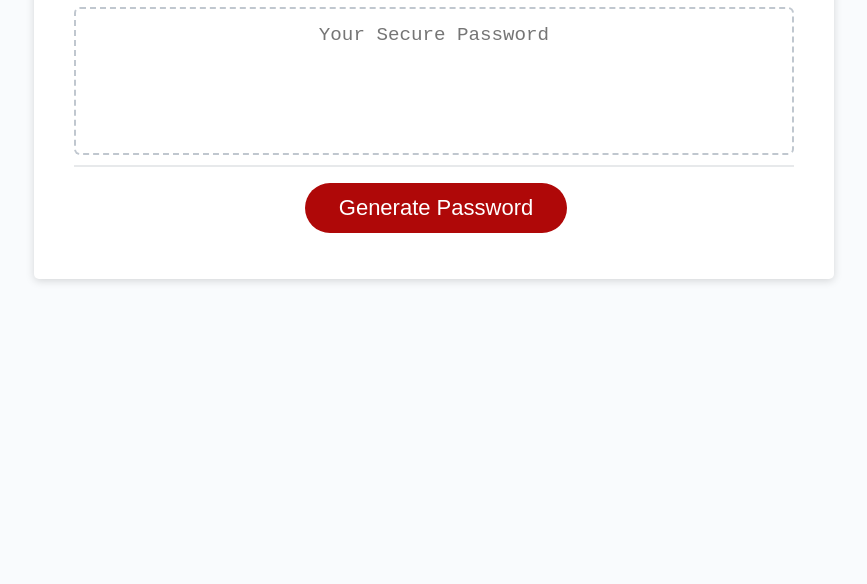
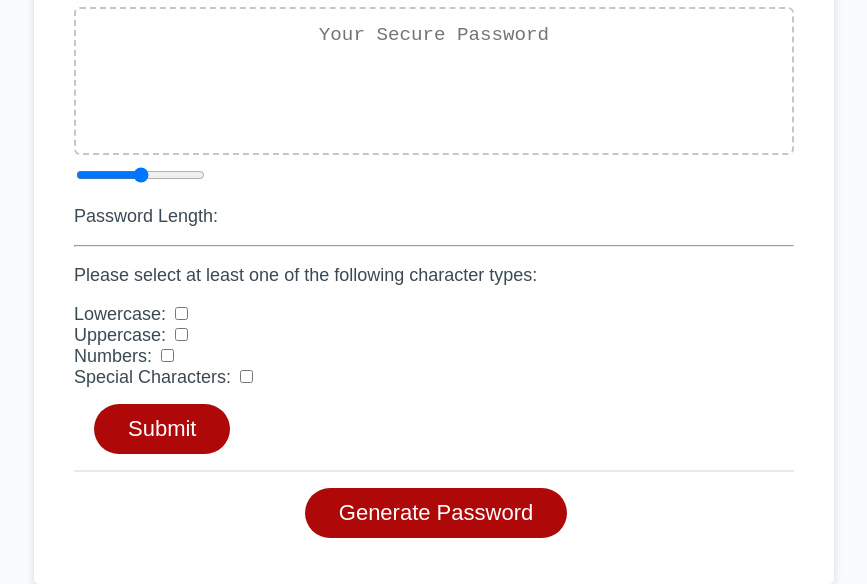
Before and after one commit to Damon-Zhong/Password-Generator, a plain HTML site: page index.html in a window 1280 px wide. Shown: the part 241-825 px from the top of the page, without its empty margins (206-1073 px from the left). Before the commit the page ends 800 px from the top, so only its background shows below. Drawn offline with Linux system fonts and the light colour scheme; files that its build step writes are made by us from their sources.

Commit message:
Add password criteria section

```diff
--- a/index.html
+++ b/index.html
@@ -5,7 +5,7 @@
     <meta name="viewport" content="width=device-width, initial-scale=1.0" />
     <meta http-equiv="X-UA-Compatible" content="ie=edge" />
     <title>Password Generator</title>
-    <link rel="stylesheet" href="style.css" />
+    <link rel="stylesheet" href="./assets/style.css" />
   </head>
   <body>
     <div class="wrapper">
@@ -23,12 +23,39 @@
             placeholder="Your Secure Password"
             aria-label="Generated Password"
           ></textarea>
+
+          <!-- display when click generate password -->
+            <div id="criteria">
+                <!-- select password length -->
+                <div class="slidecontainer">
+                    <input type="range" min="8" max="128" value="68" class="slider" id="charNum">
+                    <p>Password Length: <span id="passwordLength"></span></p>
+
+                </div>
+                <hr/>
+                <!-- select character types-->
+                <p>Please select at least one of the following character types:</p>
+
+                <label for="lowercase">Lowercase:</label>
+                <input type="checkbox" id="lowercase"><br/>
+
+                <label for="uppercase">Uppercase:</label>
+                <input type="checkbox" id="uppercase"><br/>
+
+                <label for="numeric">Numbers:</label>
+                <input type="checkbox" id="numeric"><br/>
+
+                <label for="specialChar">Special Characters:</label>
+                <input type="checkbox" id="specialChar"><br/>
+
+                <button type="submit" class="btn btn-primary" onclick="CheckBox()">Submit</button>
+          </div>
         </div>
         <div class="card-footer">
           <button id="generate" class="btn">Generate Password</button>
         </div>
       </div>
     </div>
-    <script src="script.js"></script>
+    <script src="./assets/script.js"></script>
   </body>
 </html>
```
